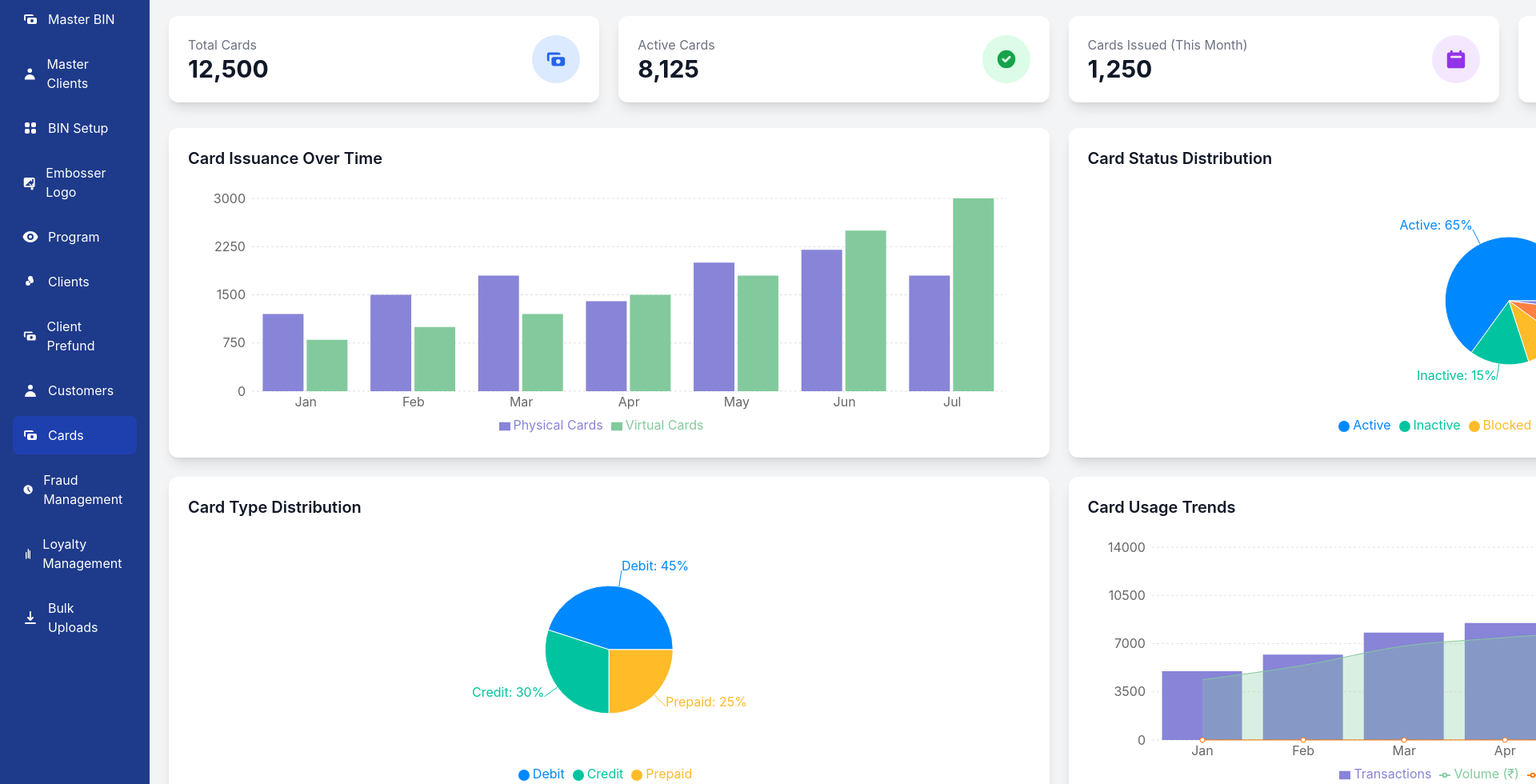
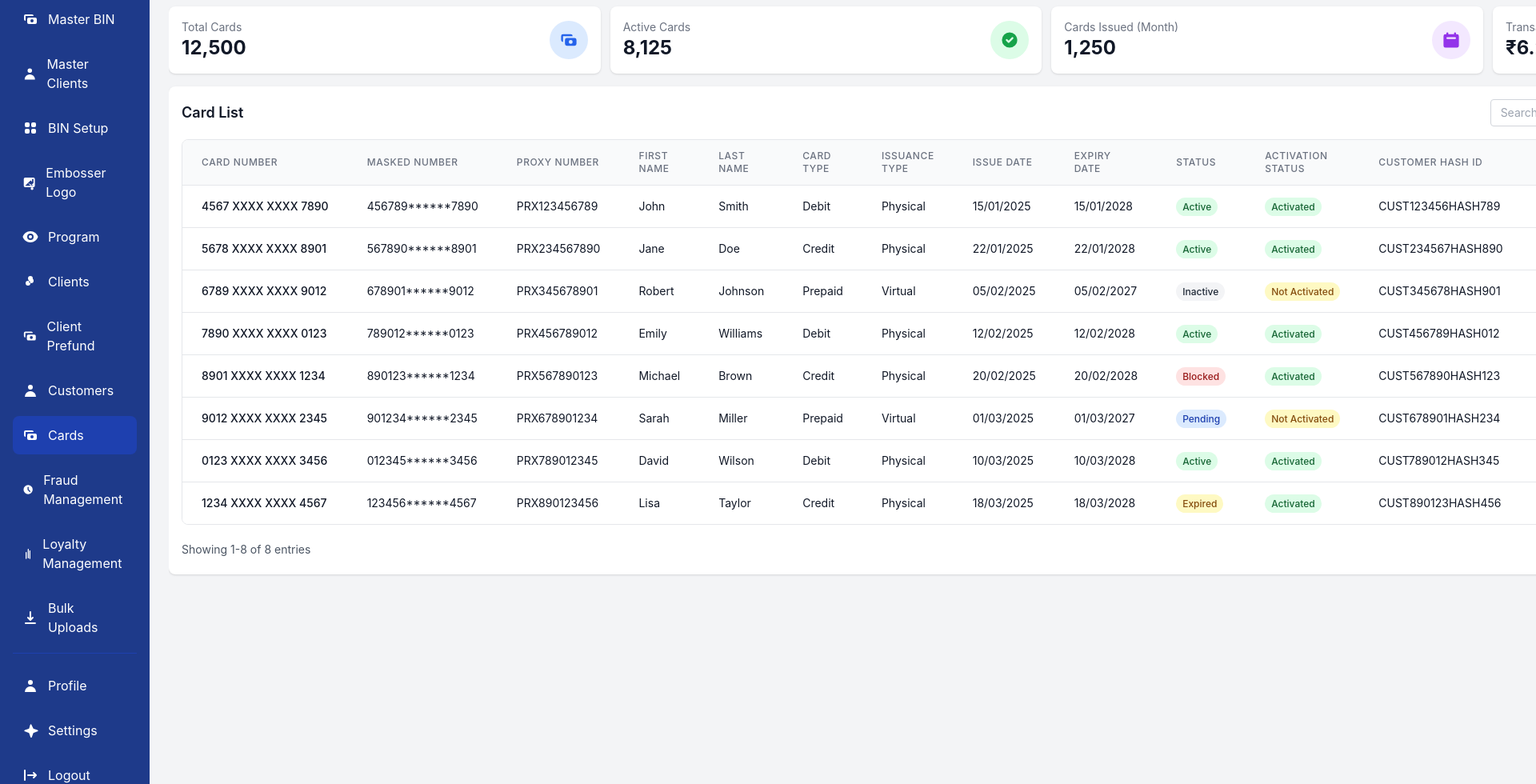
Before and after one commit to the-h-b/MASCONSIII, a React (Create React App) app: page /cards in a window 1280 px wide. Shown: the part 140-1120 px from the top of the page at 80% size, 1920 px wide, since content can reach past the window. Built offline with nearby package versions, Linux system fonts and the light colour scheme; sample sign-in values are in the browser's storage.

Commit message:
Add files via upload

```diff
--- a/src/pages/Cards.jsx
+++ b/src/pages/Cards.jsx
@@ -318,65 +318,74 @@ const Cards = () => {
 
   return (
     <AdminLayout title="Cards Management">
-      <div className="flex justify-between items-center mb-6">
-        <h2 className="text-3xl font-bold text-gray-900">Cards Management</h2>
+      <div className="flex flex-col min-h-screen w-full overflow-x-hidden">
+        <div className="flex justify-between items-center mb-4">
+        <h2 className="text-2xl font-bold text-gray-900">Cards Management</h2>
+        <div className="flex space-x-3">
+          <button
+            onClick={() => customAlert('Assign Card functionality would be implemented here')}
+            className="px-3 py-2 bg-green-600 text-white rounded-lg hover:bg-green-700 transition duration-200 ease-in-out shadow-md"
+          >
+            Assign Card
+          </button>
           <button
             onClick={() => setShowIssueCardModal(true)}
-          className="px-4 py-2 bg-blue-600 text-white rounded-lg hover:bg-blue-700 transition duration-200 ease-in-out transform hover:scale-105 shadow-md"
+            className="px-3 py-2 bg-blue-600 text-white rounded-lg hover:bg-blue-700 transition duration-200 ease-in-out shadow-md"
           >
             Issue New Card
           </button>
         </div>
+      </div>
 
       {/* Card Statistics Cards */}
-      <div className="grid grid-cols-1 md:grid-cols-2 lg:grid-cols-4 gap-6 mb-8">
+      <div className="grid grid-cols-2 md:grid-cols-4 gap-3 mb-4">
         {/* Total Cards Card */}
-        <div className="bg-white rounded-xl shadow-lg p-6 flex items-center justify-between transform transition duration-300 hover:scale-105 hover:shadow-xl cursor-pointer">
+        <div className="bg-white rounded-lg shadow p-4 flex items-center justify-between">
           <div>
-            <p className="text-gray-500 text-base">Total Cards</p>
-            <p className="text-3xl font-bold text-gray-900">12,500</p>
+            <p className="text-gray-500 text-sm">Total Cards</p>
+            <p className="text-2xl font-bold text-gray-900">12,500</p>
           </div>
-          <div className="bg-blue-100 p-4 rounded-full">
-            <svg className="h-7 w-7 text-blue-600" fill="currentColor" viewBox="0 0 20 20" xmlns="http://www.w3.org/2000/svg">
+          <div className="bg-blue-100 p-3 rounded-full">
+            <svg className="h-6 w-6 text-blue-600" fill="currentColor" viewBox="0 0 20 20" xmlns="http://www.w3.org/2000/svg">
               <path d="M4 4a2 2 0 00-2 2v4a2 2 0 002 2V6h10a2 2 0 00-2-2H4zm2 6a2 2 0 012-2h8a2 2 0 012 2v4a2 2 0 01-2 2H8a2 2 0 01-2-2v-4zm6 4a2 2 0 100-4 2 2 0 000 4z" />
             </svg>
           </div>
         </div>
 
         {/* Active Cards Card */}
-        <div className="bg-white rounded-xl shadow-lg p-6 flex items-center justify-between transform transition duration-300 hover:scale-105 hover:shadow-xl cursor-pointer">
+        <div className="bg-white rounded-lg shadow p-4 flex items-center justify-between">
           <div>
-            <p className="text-gray-500 text-base">Active Cards</p>
-            <p className="text-3xl font-bold text-gray-900">8,125</p>
+            <p className="text-gray-500 text-sm">Active Cards</p>
+            <p className="text-2xl font-bold text-gray-900">8,125</p>
           </div>
-          <div className="bg-green-100 p-4 rounded-full">
-            <svg className="h-7 w-7 text-green-600" fill="currentColor" viewBox="0 0 20 20" xmlns="http://www.w3.org/2000/svg">
+          <div className="bg-green-100 p-3 rounded-full">
+            <svg className="h-6 w-6 text-green-600" fill="currentColor" viewBox="0 0 20 20" xmlns="http://www.w3.org/2000/svg">
               <path fillRule="evenodd" d="M10 18a8 8 0 100-16 8 8 0 000 16zm3.707-9.293a1 1 0 00-1.414-1.414L9 10.586 7.707 9.293a1 1 0 00-1.414 1.414l2 2a1 1 0 001.414 0l4-4z" clipRule="evenodd" />
             </svg>
           </div>
         </div>
 
         {/* Cards Issued This Month Card */}
-        <div className="bg-white rounded-xl shadow-lg p-6 flex items-center justify-between transform transition duration-300 hover:scale-105 hover:shadow-xl cursor-pointer">
+        <div className="bg-white rounded-lg shadow p-4 flex items-center justify-between">
           <div>
-            <p className="text-gray-500 text-base">Cards Issued (This Month)</p>
-            <p className="text-3xl font-bold text-gray-900">1,250</p>
+            <p className="text-gray-500 text-sm">Cards Issued (Month)</p>
+            <p className="text-2xl font-bold text-gray-900">1,250</p>
           </div>
-          <div className="bg-purple-100 p-4 rounded-full">
-            <svg className="h-7 w-7 text-purple-600" fill="currentColor" viewBox="0 0 20 20" xmlns="http://www.w3.org/2000/svg">
+          <div className="bg-purple-100 p-3 rounded-full">
+            <svg className="h-6 w-6 text-purple-600" fill="currentColor" viewBox="0 0 20 20" xmlns="http://www.w3.org/2000/svg">
               <path fillRule="evenodd" d="M6 2a1 1 0 00-1 1v1H4a2 2 0 00-2 2v10a2 2 0 002 2h12a2 2 0 002-2V6a2 2 0 00-2-2h-1V3a1 1 0 10-2 0v1H7V3a1 1 0 00-1-1zm0 5a1 1 0 000 2h8a1 1 0 100-2H6z" clipRule="evenodd" />
             </svg>
           </div>
         </div>
 
         {/* Transaction Volume Card */}
-        <div className="bg-white rounded-xl shadow-lg p-6 flex items-center justify-between transform transition duration-300 hover:scale-105 hover:shadow-xl cursor-pointer">
+        <div className="bg-white rounded-lg shadow p-4 flex items-center justify-between">
           <div>
-            <p className="text-gray-500 text-base">Transaction Volume</p>
-            <p className="text-3xl font-bold text-gray-900">₹6.25M</p>
+            <p className="text-gray-500 text-sm">Transaction Volume</p>
+            <p className="text-2xl font-bold text-gray-900">₹6.25M</p>
           </div>
-          <div className="bg-yellow-100 p-4 rounded-full">
-            <svg className="h-7 w-7 text-yellow-600" fill="currentColor" viewBox="0 0 20 20" xmlns="http://www.w3.org/2000/svg">
+          <div className="bg-yellow-100 p-3 rounded-full">
+            <svg className="h-6 w-6 text-yellow-600" fill="currentColor" viewBox="0 0 20 20" xmlns="http://www.w3.org/2000/svg">
               <path d="M8.433 7.418c.155-.103.346-.196.567-.267v1.698a2.305 2.305 0 01-.567-.267C8.07 8.34 8 8.114 8 8c0-.114.07-.34.433-.582zM11 12.849v-1.698c.22.071.412.164.567.267.364.243.433.468.433.582 0 .114-.07.34-.433.582a2.305 2.305 0 01-.567.267z" />
               <path fillRule="evenodd" d="M10 18a8 8 0 100-16 8 8 0 000 16zm1-13a1 1 0 10-2 0v.092a4.535 4.535 0 00-1.676.662C6.602 6.234 6 7.009 6 8c0 .99.602 1.765 1.324 2.246.48.32 1.054.545 1.676.662v1.941c-.391-.127-.68-.317-.843-.504a1 1 0 10-1.51 1.31c.562.649 1.413 1.076 2.353 1.253V15a1 1 0 102 0v-.092a4.535 4.535 0 001.676-.662C13.398 13.766 14 12.991 14 12c0-.99-.602-1.765-1.324-2.246A4.535 4.535 0 0011 9.092V7.151c.391.127.68.317.843.504a1 1 0 101.511-1.31c-.563-.649-1.413-1.076-2.354-1.253V5z" clipRule="evenodd" />
             </svg>
@@ -384,121 +393,20 @@ const Cards = () => {
         </div>
       </div>
 
-      {/* Charts Section */}
-      <div className="grid grid-cols-1 lg:grid-cols-2 gap-6 mb-8">
-        {/* Card Issuance Over Time */}
-        <div className="bg-white rounded-xl shadow-lg p-6">
-          <h3 className="text-xl font-semibold text-gray-900 mb-4">Card Issuance Over Time</h3>
-          <div className="h-80">
-            <ResponsiveContainer width="100%" height="100%">
-              <BarChart
-                data={cardIssuanceData}
-                margin={{ top: 20, right: 30, left: 20, bottom: 5 }}
-              >
-                <CartesianGrid strokeDasharray="3 3" vertical={false} stroke="#e0e0e0" />
-                <XAxis dataKey="month" axisLine={false} tickLine={false} />
-                <YAxis axisLine={false} tickLine={false} />
-                <Tooltip />
-                <Legend />
-                <Bar dataKey="physical" name="Physical Cards" fill="#8884d8" />
-                <Bar dataKey="virtual" name="Virtual Cards" fill="#82ca9d" />
-              </BarChart>
-            </ResponsiveContainer>
-          </div>
-        </div>
-
-        {/* Card Status Distribution */}
-        <div className="bg-white rounded-xl shadow-lg p-6">
-          <h3 className="text-xl font-semibold text-gray-900 mb-4">Card Status Distribution</h3>
-          <div className="h-80">
-            <ResponsiveContainer width="100%" height="100%">
-              <PieChart>
-                <Pie
-                  data={cardStatusData}
-                  cx="50%"
-                  cy="50%"
-                  labelLine={true}
-                  label={({ name, percent }) => `${name}: ${(percent * 100).toFixed(0)}%`}
-                  outerRadius={80}
-                  fill="#8884d8"
-                  dataKey="value"
-                >
-                  {cardStatusData.map((entry, index) => (
-                    <Cell key={`cell-${index}`} fill={COLORS[index % COLORS.length]} />
-                  ))}
-                </Pie>
-                <Tooltip formatter={(value) => `${value}%`} />
-                <Legend />
-              </PieChart>
-            </ResponsiveContainer>
-          </div>
-        </div>
-
-        {/* Card Type Distribution */}
-        <div className="bg-white rounded-xl shadow-lg p-6">
-          <h3 className="text-xl font-semibold text-gray-900 mb-4">Card Type Distribution</h3>
-          <div className="h-80">
-            <ResponsiveContainer width="100%" height="100%">
-              <PieChart>
-                <Pie
-                  data={cardTypeData}
-                  cx="50%"
-                  cy="50%"
-                  labelLine={true}
-                  label={({ name, percent }) => `${name}: ${(percent * 100).toFixed(0)}%`}
-                  outerRadius={80}
-                  fill="#8884d8"
-                  dataKey="value"
-                >
-                  {cardTypeData.map((entry, index) => (
-                    <Cell key={`cell-${index}`} fill={COLORS[index % COLORS.length]} />
-                  ))}
-                </Pie>
-                <Tooltip formatter={(value) => `${value}%`} />
-                <Legend />
-              </PieChart>
-            </ResponsiveContainer>
-          </div>
-        </div>
-
-        {/* Card Usage Trends */}
-        <div className="bg-white rounded-xl shadow-lg p-6">
-          <h3 className="text-xl font-semibold text-gray-900 mb-4">Card Usage Trends</h3>
-          <div className="h-80">
-            <ResponsiveContainer width="100%" height="100%">
-              <ComposedChart
-                data={cardUsageData}
-                margin={{ top: 20, right: 30, left: 20, bottom: 5 }}
-              >
-                <CartesianGrid strokeDasharray="3 3" vertical={false} stroke="#e0e0e0" />
-                <XAxis dataKey="month" axisLine={false} tickLine={false} />
-                <YAxis yAxisId="left" axisLine={false} tickLine={false} />
-                <YAxis yAxisId="right" orientation="right" axisLine={false} tickLine={false} />
-                <Tooltip />
-                <Legend />
-                <Bar yAxisId="left" dataKey="transactions" name="Transactions" fill="#8884d8" />
-                <Area yAxisId="right" type="monotone" dataKey="volume" name="Volume (₹)" stroke="#82ca9d" fill="#82ca9d" fillOpacity={0.3} />
-                <Line yAxisId="right" type="monotone" dataKey="average" name="Avg. Transaction (₹)" stroke="#ff7300" />
-              </ComposedChart>
-            </ResponsiveContainer>
-          </div>
-        </div>
-      </div>
-
       {/* Card List Table */}
-      <div className="bg-white rounded-xl shadow-lg p-6">
-        <div className="flex justify-between items-center mb-4">
-          <h3 className="text-xl font-semibold text-gray-900">Card List</h3>
-          <div className="flex space-x-2">
+      <div className="bg-white rounded-lg shadow p-4 w-full">
+        <div className="flex flex-col md:flex-row justify-between items-start md:items-center mb-4 gap-3">
+          <h3 className="text-lg font-semibold text-gray-900">Card List</h3>
+          <div className="flex flex-wrap gap-2">
             <input
               type="text"
               placeholder="Search cards..."
-              className="px-4 py-2 border border-gray-300 rounded-lg focus:outline-none focus:ring-2 focus:ring-blue-500"
+              className="px-3 py-1.5 text-sm border border-gray-300 rounded focus:outline-none focus:ring-1 focus:ring-blue-500 w-full md:w-auto"
               value={searchTerm}
               onChange={(e) => setSearchTerm(e.target.value)}
             />
             <select
-              className="px-4 py-2 border border-gray-300 rounded-lg focus:outline-none focus:ring-2 focus:ring-blue-500"
+              className="px-3 py-1.5 text-sm border border-gray-300 rounded focus:outline-none focus:ring-1 focus:ring-blue-500 w-full md:w-auto"
               value={cardTypeFilter}
               onChange={(e) => setCardTypeFilter(e.target.value)}
             >
@@ -508,7 +416,7 @@ const Cards = () => {
               <option value="Prepaid">Prepaid</option>
             </select>
             <select
-              className="px-4 py-2 border border-gray-300 rounded-lg focus:outline-none focus:ring-2 focus:ring-blue-500"
+              className="px-3 py-1.5 text-sm border border-gray-300 rounded focus:outline-none focus:ring-1 focus:ring-blue-500 w-full md:w-auto"
               value={statusFilter}
               onChange={(e) => setStatusFilter(e.target.value)}
             >
@@ -521,8 +429,10 @@ const Cards = () => {
             </select>
           </div>
         </div>
-        <div className="overflow-x-auto overflow-y-auto rounded-lg border border-gray-200 max-h-[600px]">
-          <table className="min-w-full divide-y divide-gray-200">
+        {/* Table container with horizontal scroll */}
+        <div className="border border-gray-200 rounded-lg w-full" style={{ maxHeight: 'calc(100vh - 300px)', overflow: 'hidden' }}>
+          <div className="overflow-x-auto overflow-y-auto w-full" style={{ maxHeight: 'inherit' }}>
+            <table className="min-w-full divide-y divide-gray-200 w-full">
               <thead className="bg-gray-50 sticky top-0 z-10">
               <tr>
                 <th scope="col" className="px-6 py-3 text-left text-xs font-medium text-gray-500 uppercase tracking-wider">
@@ -610,19 +520,19 @@ const Cards = () => {
                     <div className="flex space-x-2">
                       <button
                         onClick={() => handleViewCard(card)}
-                        className="text-blue-600 hover:text-blue-900"
+                        className="text-blue-600 hover:text-blue-900 text-xs font-medium"
                       >
                         View
                       </button>
                       <button
                         onClick={() => handleBlockCard(card)}
-                        className="text-blue-600 hover:text-blue-900"
+                        className="text-blue-600 hover:text-blue-900 text-xs font-medium"
                       >
                         Block
                       </button>
                       <button
                         onClick={() => handleDeleteCard(card)}
-                        className="text-red-600 hover:text-red-900"
+                        className="text-red-600 hover:text-red-900 text-xs font-medium"
                       >
                         Delete
                       </button>
@@ -633,21 +543,38 @@ const Cards = () => {
             </tbody>
           </table>
           </div>
+        </div>
 
         {/* Pagination */}
-        <div className="flex justify-end items-center mt-4 text-sm text-gray-600">
-          <span className="mr-2">Showing 1-8 of 12,500</span>
+        <div className="flex flex-col sm:flex-row justify-between items-center mt-4 text-sm text-gray-600">
+          <span className="mb-2 sm:mb-0">Showing {indexOfFirstCard + 1}-{Math.min(indexOfLastCard, filteredCards.length)} of {filteredCards.length} entries</span>
           <div className="flex space-x-1">
-            <button className="px-3 py-1 rounded-md border border-gray-300 text-gray-700 hover:bg-blue-500 hover:text-white transition duration-200 ease-in-out">{'<'}</button>
-            {[1, 2, 3, 4, 5].map(page => (
             <button
-                key={page}
-                className={`px-3 py-1 rounded-md transition duration-200 ease-in-out ${page === 1 ? 'bg-blue-600 text-white shadow-md' : 'border border-gray-300 text-gray-700 hover:bg-blue-500 hover:text-white'}`}
+              onClick={() => currentPage > 1 && paginate(currentPage - 1)}
+              disabled={currentPage === 1}
+              className={`px-2 py-1 rounded border border-gray-300 text-gray-700 hover:bg-blue-500 hover:text-white transition duration-200 ease-in-out ${currentPage === 1 ? 'opacity-50 cursor-not-allowed' : ''}`}
             >
-                {page}
+              {'<'}
             </button>
-            ))}
-            <button className="px-3 py-1 rounded-md border border-gray-300 text-gray-700 hover:bg-blue-500 hover:text-white transition duration-200 ease-in-out">{'>'}</button>
+            {Array.from({ length: Math.min(5, totalPages) }).map((_, i) => {
+              const pageNum = i + 1;
+              return (
+                <button
+                  key={pageNum}
+                  onClick={() => paginate(pageNum)}
+                  className={`px-2 py-1 rounded transition duration-200 ease-in-out ${pageNum === currentPage ? 'bg-blue-600 text-white shadow-md' : 'border border-gray-300 text-gray-700 hover:bg-blue-500 hover:text-white'}`}
+                >
+                  {pageNum}
+                </button>
+              );
+            })}
+            <button
+              onClick={() => currentPage < totalPages && paginate(currentPage + 1)}
+              disabled={currentPage === totalPages}
+              className={`px-2 py-1 rounded border border-gray-300 text-gray-700 hover:bg-blue-500 hover:text-white transition duration-200 ease-in-out ${currentPage === totalPages ? 'opacity-50 cursor-not-allowed' : ''}`}
+            >
+              {'>'}
+            </button>
           </div>
         </div>
       </div>
@@ -950,6 +877,7 @@ const Cards = () => {
           </div>
         </div>
       )}
+      </div>
     </AdminLayout>
   );
 };
```
Lines whose indentation alone changed are shown as unchanged.
